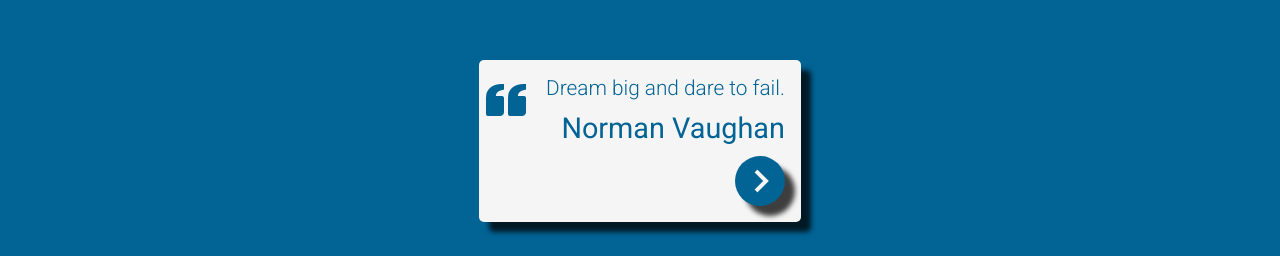
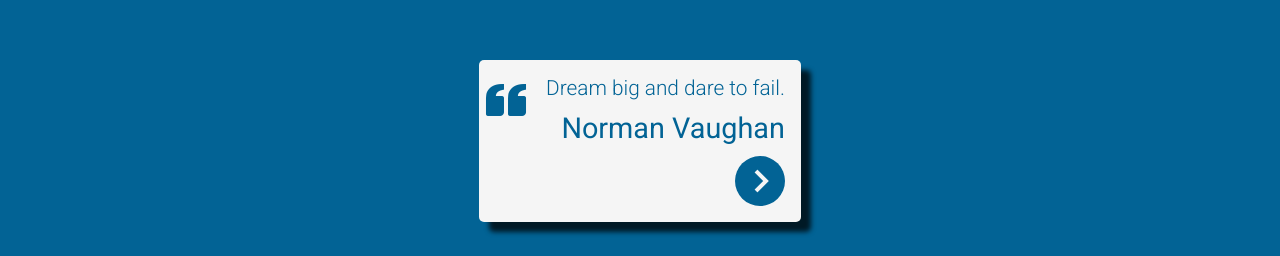
Before and after one commit to GuillermoBPY/entregable1-gen22.1, a React (Vite) app: page / in a window 1280 px wide. Shown: the part 259-515 px from the top of the page. Built offline with nearby package versions, Linux system fonts and the light colour scheme.

Commit message:
Actualizado

```diff
--- a/src/App.css
+++ b/src/App.css
@@ -35,11 +35,14 @@
   height: 50px;
   border-radius: 50%;
   border: none;
-  box-shadow: 10px 10px 5px 0px rgba(0, 0, 0, 0.75);
+  transition: box-shadow 0.5s;
+}
+.App__quoteBox--btn:hover{
+  box-shadow: 2px 3px 23px 1px rgba(0,0,0,0.75);
 }
 
 .App__quoteBox--btn:active {
-  box-shadow: 10px 10px 5px 0px rgba(0, 0, 0, 0.75) inset;
+  box-shadow: 2px 3px 23px 1px rgba(0,0,0,0.75) inset;
 }
 .App__quoteBox--btn--i {
   font-size: 3rem;
```
